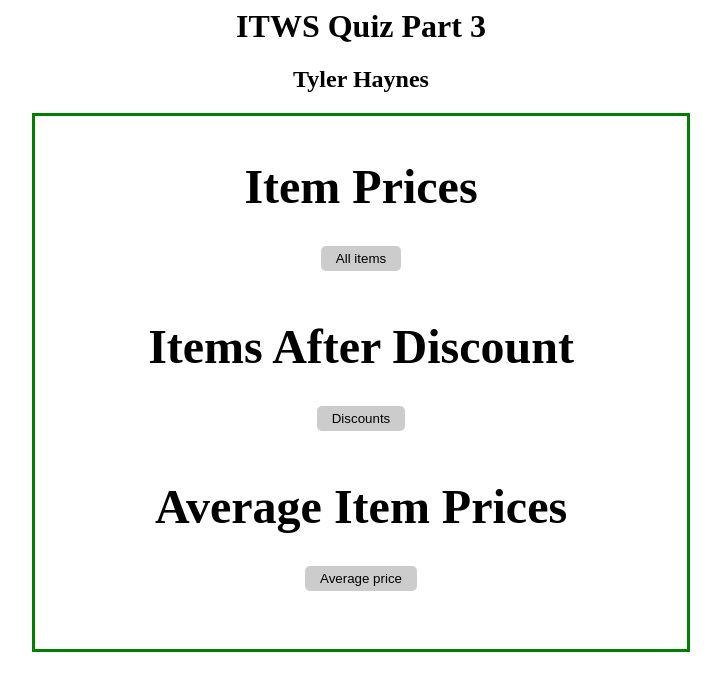
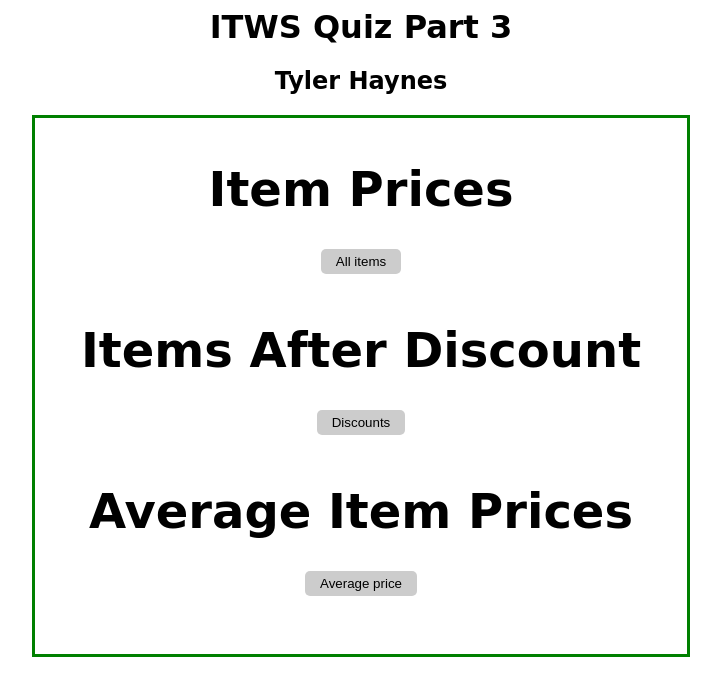
Before and after one commit to haynet3/ITWS-Web-Systems, a PHP site: page /prices.php in a window 1280 px wide. Shown: the top 696 px of the page, without its empty margins (279-1000 px from the left). Run offline with PHP 8.4, Linux system fonts and the light colour scheme.

Commit message:
Add files via upload

```diff
--- a/Quiz2/prices.php
+++ b/Quiz2/prices.php
@@ -81,6 +81,8 @@ input[type=submit] {
 }
 h1,h2 {
     text-align:center;
+    font-family: "Comic Sans MS", "Comic Sans", cursive;
+
 }
 }
 </style>
```
